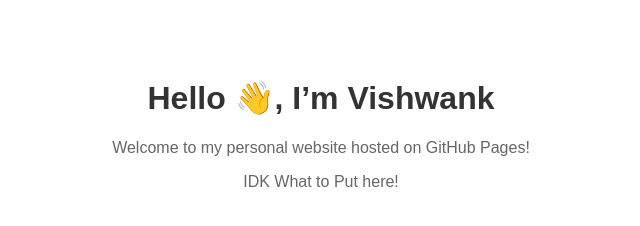
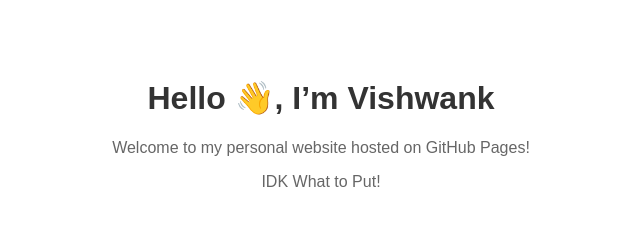
Before and after one commit to Vishwank-Chinnam/vishwankchinnam.github.io, a plain HTML site: page index.html in a window 1280 px wide. Shown: the full height of the page, 319-959 px from the left. Drawn offline with Linux system fonts and the light colour scheme.

Commit message:
Update index.html (#2)

```diff
--- a/index.html
+++ b/index.html
@@ -22,6 +22,6 @@
 <body>
   <h1>Hello 👋, I’m Vishwank</h1>
   <p>Welcome to my personal website hosted on GitHub Pages!</p>
-  <p>IDK What to Put here!</p>
+  <p>IDK What to Put!</p>
 </body>
 </html>
```
